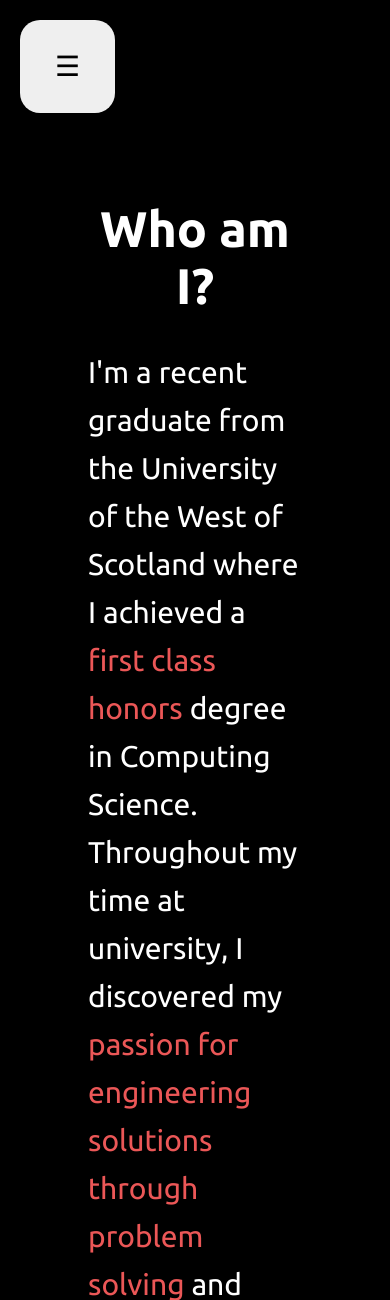
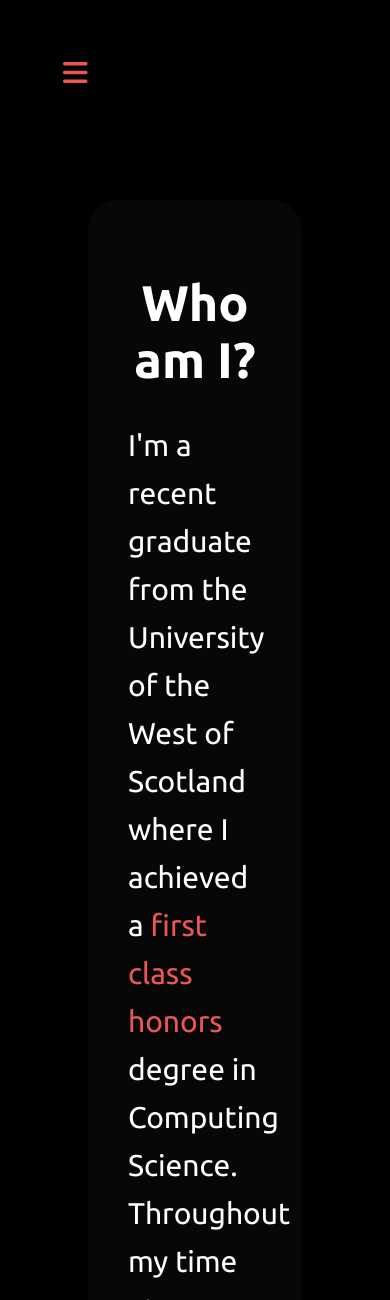
Before and after one commit to joshcoyle02/Portfolio_Git, a Flask app: template templates/aboutme-mobile.html in a window 390 px wide; the page is wider, and only the part inside the window is pictured. Shown: the top 1300 px of that part. Run offline with Flask 3, Linux system fonts and the light colour scheme; the template is opened without the code that fills it, so the values that code supplies are empty; some libraries are stand-ins or nearby versions.

Commit message:
testing phone screen compat method

```diff
--- a/static/css/aboutme-mobile.css
+++ b/static/css/aboutme-mobile.css
@@ -2,6 +2,10 @@
     color:white;
     margin-top:200px;
     margin: 200px 80px 0px 80px;
+    background-color: #070707;
+    padding:40px;
+    border-radius: 30px;
+
 }
 
 .sec-1 h1 {
--- a/static/css/style-mobile.css
+++ b/static/css/style-mobile.css
@@ -15,9 +15,11 @@ body {
     top: 20px;        /* instead of margin */
     left: 20px;       /* instead of margin */
         position: fixed;
+    background-color: rgba(0, 0, 0, 0);
+    color: #eb5757;
     font-size: 28px;
     border: none;
-    padding: 30px 35px;
+    padding: 38px 43px;
     border-radius: 20px;;
     cursor: pointer;
     z-index: 1001;        /* higher than the sidebar */
@@ -30,18 +32,7 @@ body {
 }
 
 /* Sidebar stays unblurred */
-.sidebar {
-    position: fixed;
-    padding-top:120px;
-    top: 0;
-    left: -360px;
-    width: 350px;
-    height: 100vh;
-    background-color: #090909;
-    transition: left 0.3s ease;
-    z-index: 9999;
-    border-right: 5px solid #eb5757;
-}
+
 
 
 .sidebar {
@@ -51,7 +42,7 @@ body {
     left: -360px;  /* hidden by default */
     width: 350px;
     height: 100vh;
-    background-color: #090909;
+    background-color: #000000;
     transition: left 0.3s ease;
     z-index: 99;
     border-right: 5px solid #eb5757;;   /* <— this is the correct line */}
--- a/templates/aboutme-mobile.html
+++ b/templates/aboutme-mobile.html
@@ -13,7 +13,7 @@
 <body>
 
     <!-- MENU BUTTON -->
-    <button id="menu-btn">&#9776;</button>
+    <button id="menu-btn"><i class="fa-solid fa-bars"></i></button>
 
     <!-- SIDEBAR -->
     <div class="sidebar" id="sidebar">
```
